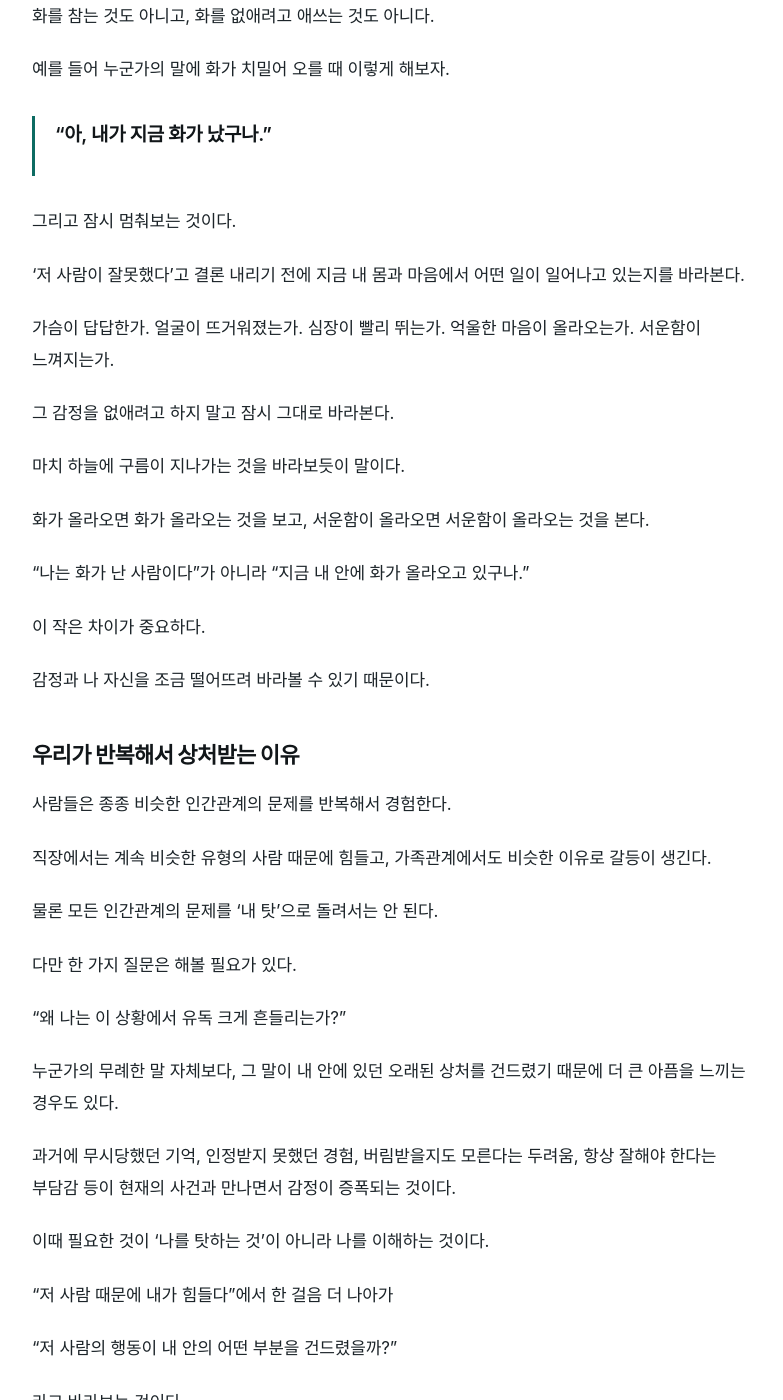
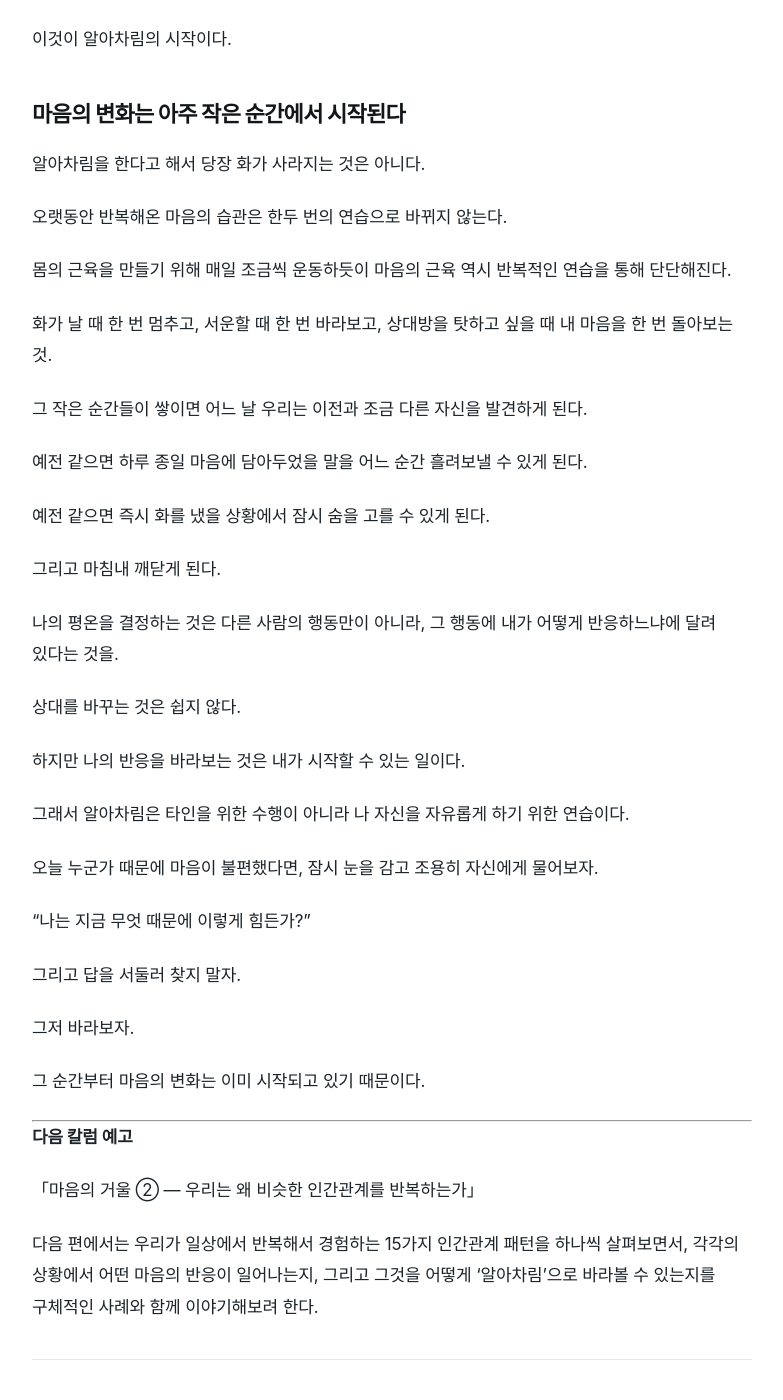
Before and after one commit to kokorojuin-tech/mt-news, a Jekyll site: the page built from _posts/2026-08-30-mind-mirror-1.md, in a window 1280 px wide and 1400 px high, scrolled down 1878 px. Shown: the whole window, without its empty margins (248-1031 px from the left). Built offline with Jekyll 4.4.1, drawn with Linux system fonts in a browser that asks for light colours; some web fonts are replaced; some of the changed text lies outside the part shown.

Commit message:
Update 2026-08-30-mind-mirror-1.md

```diff
--- a/_posts/2026-08-30-mind-mirror-1.md
+++ b/_posts/2026-08-30-mind-mirror-1.md
@@ -7,100 +7,94 @@
 lang: ko
 ---
 
-우리는 하루에도 몇 번씩 사람 때문에 마음이 흔들린다.
+## 관계는 때때로 마음의 거울이 된다
 
-직장에서 누군가의 무례한 말 한마디에 기분이 상하고, 가족의 무심한 행동에 서운해진다. 친구의 말이 마음에 걸려 하루 종일 생각하다가, 밤이 되면 다시 그 장면을 떠올리며 잠을 이루지 못하기도 한다.
+우리 주변의 사람들은 때때로 내가 미처 보지 못했던 나의 모습을 비춰주는 거울이 되기도 한다.
 
-“왜 하필 나에게 저런 말을 했을까?”
-“저 사람은 왜 저렇게 이기적일까?”
-“내가 뭘 잘못했다고 저러는 걸까?”
+특정한 사람에게 반복적으로 화가 난다면 그 사람을 분석하는 것과 함께 내 마음의 반응도 살펴볼 필요가 있다.
 
-이렇게 생각하다 보면 어느 순간 우리의 마음은 상대방의 행동을 심판하는 법정이 되어버린다.
+물론 이것이 “나를 힘들게 하는 사람은 모두 내가 끌어당긴 사람”이라는 뜻은 아니다.
 
-누가 옳고 누가 틀렸는지 따지고, 상대방의 잘못을 하나씩 떠올린다. 그리고 마침내 ‘내가 옳다’는 결론에 도달하면 마음이 편안해질 것 같지만, 이상하게도 마음속의 불편함은 쉽게 사라지지 않는다.
+세상에는 분명 타인에게 상처를 주는 사람들이 존재한다. 필요하다면 거리를 두고 관계를 정리하는 것도 건강한 선택이다.
 
-오히려 같은 장면을 반복해서 떠올리며 또다시 화가 난다.
+중요한 것은 관계를 유지하느냐 끝내느냐가 아니다.
 
-그렇다면 우리는 어떻게 해야 할까.
+그 관계 속에서 내가 어떤 마음으로 반응하고 있는지를 아는 것이다.
 
-## 상대의 잘못과 나의 마음을 구분하기
+내가 달라지면 어떤 관계는 자연스럽게 가까워지고, 어떤 관계는 자연스럽게 멀어질 수 있다.
 
-먼저 분명하게 구분해야 할 것이 있다.
+그 결과를 억지로 붙잡지 않는 것도 마음의 연습이다.
 
-상대방의 무례함은 상대방의 몫이다.
+## 알아차림은 어떻게 시작할까
 
-누군가가 선을 넘는 말을 했다고 해서 그것이 나의 잘못이 되는 것은 아니다. 다른 사람의 이기적인 행동이나 무례한 태도까지 내가 책임질 필요도 없다.
+방법은 의외로 간단하다.
 
-그렇다면 왜 굳이 내 마음을 들여다보아야 할까.
+**첫째, 잠시 멈춘다.**
 
-그것은 “모든 것이 네 탓이니 참아라”라고 자신을 몰아붙이기 위해서가 아니다.
+마음속에서 “저 사람이 틀렸어!”라는 생각이 올라올 때 즉시 반응하지 않는다. 깊게 한 번 숨을 쉬고 잠시 멈춘다.
 
-오히려 그 반대다.
+**둘째, 내 몸과 마음을 살핀다.**
 
-상대방이 던진 무례한 말과 날카로운 감정을 내가 그대로 받아들여 마음속에 가두고, 그것을 몇 시간이고 며칠이고 반복해서 떠올리며 스스로를 괴롭히는 습관에서 벗어나기 위해서다.
+“지금 나는 무엇을 느끼고 있지?”
 
-상대방은 한마디 하고 지나갔는데, 나는 그 말을 붙잡고 며칠 동안 괴로워할 수도 있다.
+가슴의 답답함, 긴장, 분노, 서운함을 판단하지 않고 바라본다.
 
-그렇다면 과연 누가 나를 가장 오래 괴롭히고 있는 것일까.
+**셋째, 내 마음을 이해한다.**
 
-바로 나의 마음속에서 반복되는 반응일 수 있다.
+“저 사람 때문에 힘들어”라고만 생각하지 않고,
 
-내면을 바라본다는 것은 바로 그 반응을 알아차리는 일이다.
+“아, 지금 내 안의 어떤 상처가 건드려졌구나.”
 
-## ‘알아차림’은 마음의 브레이크다
+라고 바라본다.
 
-알아차림은 거창한 수행이 아니다.
+그리고 자신에게 이렇게 말해준다.
 
-화를 참는 것도 아니고, 화를 없애려고 애쓰는 것도 아니다.
+> “많이 힘들었구나. 괜찮다. 지금부터 내가 나를 바라봐주자.”
 
-예를 들어 누군가의 말에 화가 치밀어 오를 때 이렇게 해보자.
+이것이 알아차림의 시작이다.
 
-> “아, 내가 지금 화가 났구나.”
+## 마음의 변화는 아주 작은 순간에서 시작된다
 
-그리고 잠시 멈춰보는 것이다.
+알아차림을 한다고 해서 당장 화가 사라지는 것은 아니다.
 
-‘저 사람이 잘못했다’고 결론 내리기 전에 지금 내 몸과 마음에서 어떤 일이 일어나고 있는지를 바라본다.
+오랫동안 반복해온 마음의 습관은 한두 번의 연습으로 바뀌지 않는다.
 
-가슴이 답답한가.
-얼굴이 뜨거워졌는가.
-심장이 빨리 뛰는가.
-억울한 마음이 올라오는가.
-서운함이 느껴지는가.
+몸의 근육을 만들기 위해 매일 조금씩 운동하듯이 마음의 근육 역시 반복적인 연습을 통해 단단해진다.
 
-그 감정을 없애려고 하지 말고 잠시 그대로 바라본다.
+화가 날 때 한 번 멈추고,
+서운할 때 한 번 바라보고,
+상대방을 탓하고 싶을 때 내 마음을 한 번 돌아보는 것.
 
-마치 하늘에 구름이 지나가는 것을 바라보듯이 말이다.
+그 작은 순간들이 쌓이면 어느 날 우리는 이전과 조금 다른 자신을 발견하게 된다.
 
-화가 올라오면 화가 올라오는 것을 보고, 서운함이 올라오면 서운함이 올라오는 것을 본다.
+예전 같으면 하루 종일 마음에 담아두었을 말을 어느 순간 흘려보낼 수 있게 된다.
 
-“나는 화가 난 사람이다”가 아니라 “지금 내 안에 화가 올라오고 있구나.”
+예전 같으면 즉시 화를 냈을 상황에서 잠시 숨을 고를 수 있게 된다.
 
-이 작은 차이가 중요하다.
+그리고 마침내 깨닫게 된다.
 
-감정과 나 자신을 조금 떨어뜨려 바라볼 수 있기 때문이다.
+나의 평온을 결정하는 것은 다른 사람의 행동만이 아니라, 그 행동에 내가 어떻게 반응하느냐에 달려 있다는 것을.
 
-## 우리가 반복해서 상처받는 이유
+상대를 바꾸는 것은 쉽지 않다.
 
-사람들은 종종 비슷한 인간관계의 문제를 반복해서 경험한다.
+하지만 나의 반응을 바라보는 것은 내가 시작할 수 있는 일이다.
 
-직장에서는 계속 비슷한 유형의 사람 때문에 힘들고, 가족관계에서도 비슷한 이유로 갈등이 생긴다.
+그래서 알아차림은 타인을 위한 수행이 아니라 나 자신을 자유롭게 하기 위한 연습이다.
 
-물론 모든 인간관계의 문제를 ‘내 탓’으로 돌려서는 안 된다.
+오늘 누군가 때문에 마음이 불편했다면, 잠시 눈을 감고 조용히 자신에게 물어보자.
 
-다만 한 가지 질문은 해볼 필요가 있다.
+“나는 지금 무엇 때문에 이렇게 힘든가?”
 
-“왜 나는 이 상황에서 유독 크게 흔들리는가?”
+그리고 답을 서둘러 찾지 말자.
 
-누군가의 무례한 말 자체보다, 그 말이 내 안에 있던 오래된 상처를 건드렸기 때문에 더 큰 아픔을 느끼는 경우도 있다.
+그저 바라보자.
 
-과거에 무시당했던 기억, 인정받지 못했던 경험, 버림받을지도 모른다는 두려움, 항상 잘해야 한다는 부담감 등이 현재의 사건과 만나면서 감정이 증폭되는 것이다.
+그 순간부터 마음의 변화는 이미 시작되고 있기 때문이다.
 
-이때 필요한 것이 ‘나를 탓하는 것’이 아니라 나를 이해하는 것이다.
+---
 
-“저 사람 때문에 내가 힘들다”에서 한 걸음 더 나아가
+**다음 칼럼 예고**
 
-“저 사람의 행동이 내 안의 어떤 부분을 건드렸을까?”
+「마음의 거울 ② — 우리는 왜 비슷한 인간관계를 반복하는가」
 
-라고 바라보는 것이다.
-
-이 질문을 시작하는 순간 우리는 타인을 바라보던 시선을 조금씩 자신에게 돌릴 수 있다.
+다음 편에서는 우리가 일상에서 반복해서 경험하는 15가지 인간관계 패턴을 하나씩 살펴보면서, 각각의 상황에서 어떤 마음의 반응이 일어나는지, 그리고 그것을 어떻게 ‘알아차림’으로 바라볼 수 있는지를 구체적인 사례와 함께 이야기해보려 한다.
```
